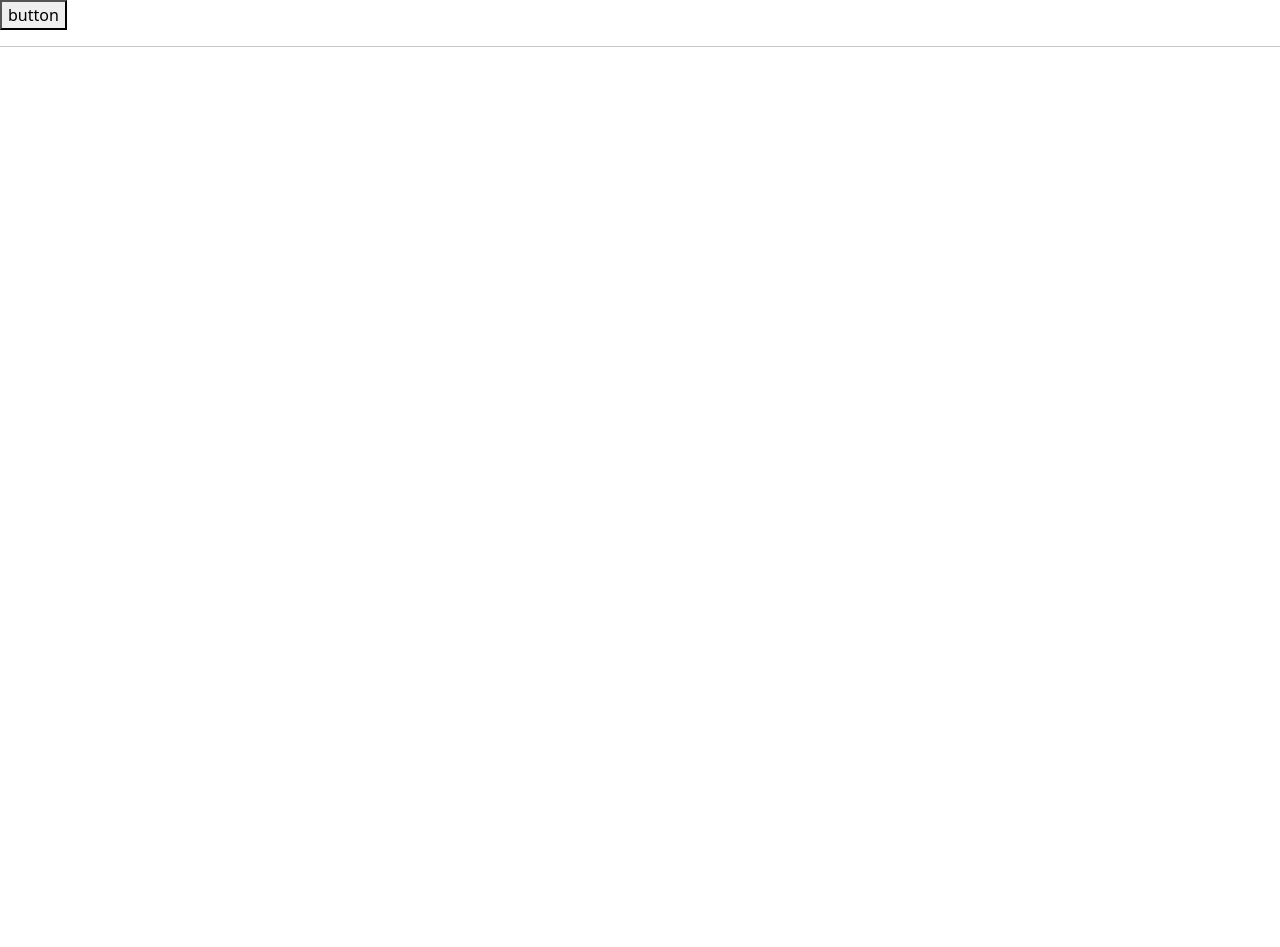
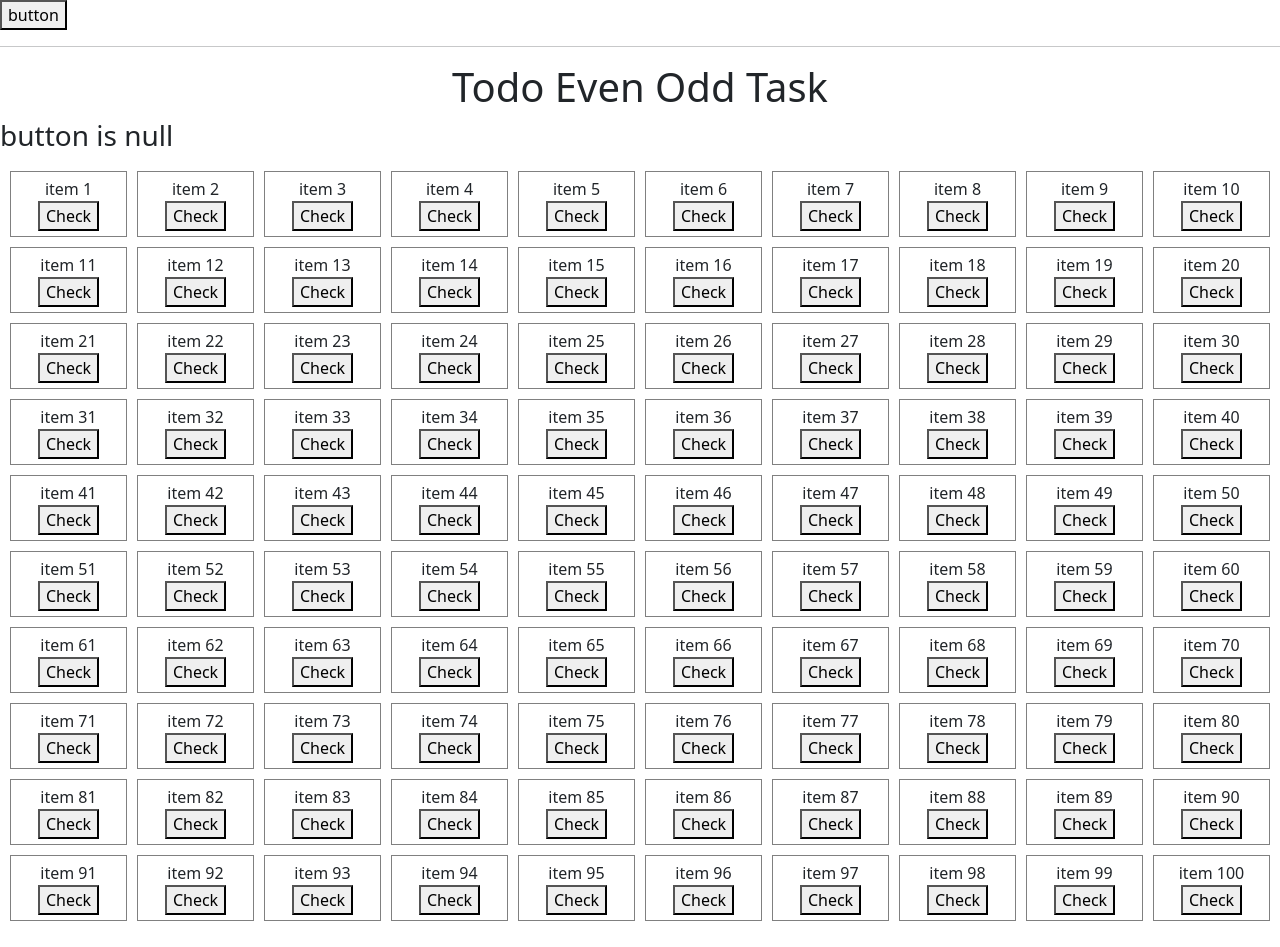
Before and after one commit to sanju1707/react-tasks, a React (Vite) app: page / in a window 1280 px wide. Before the commit the page ends 800 px from the top, so only its background shows below. Built offline with nearby package versions, Linux system fonts and the light colour scheme.

Commit message:
even odd task done

```diff
--- a/src/App.jsx
+++ b/src/App.jsx
@@ -39,7 +39,7 @@ function App() {
      <CustomButton  onPress={onclick}/>
 
      <hr/>
-
+     <TaskTodo/>
       </>
   )
 }
```
